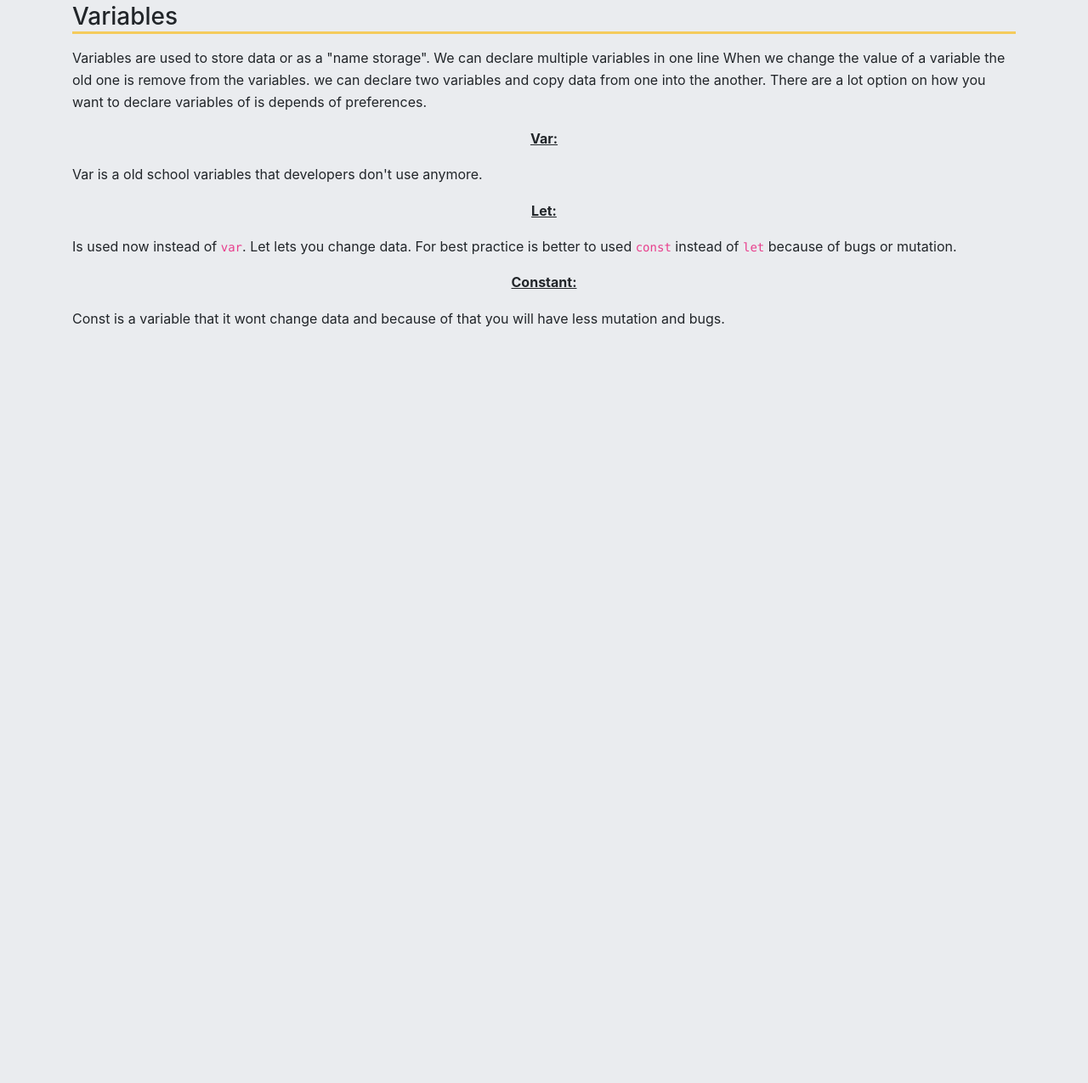
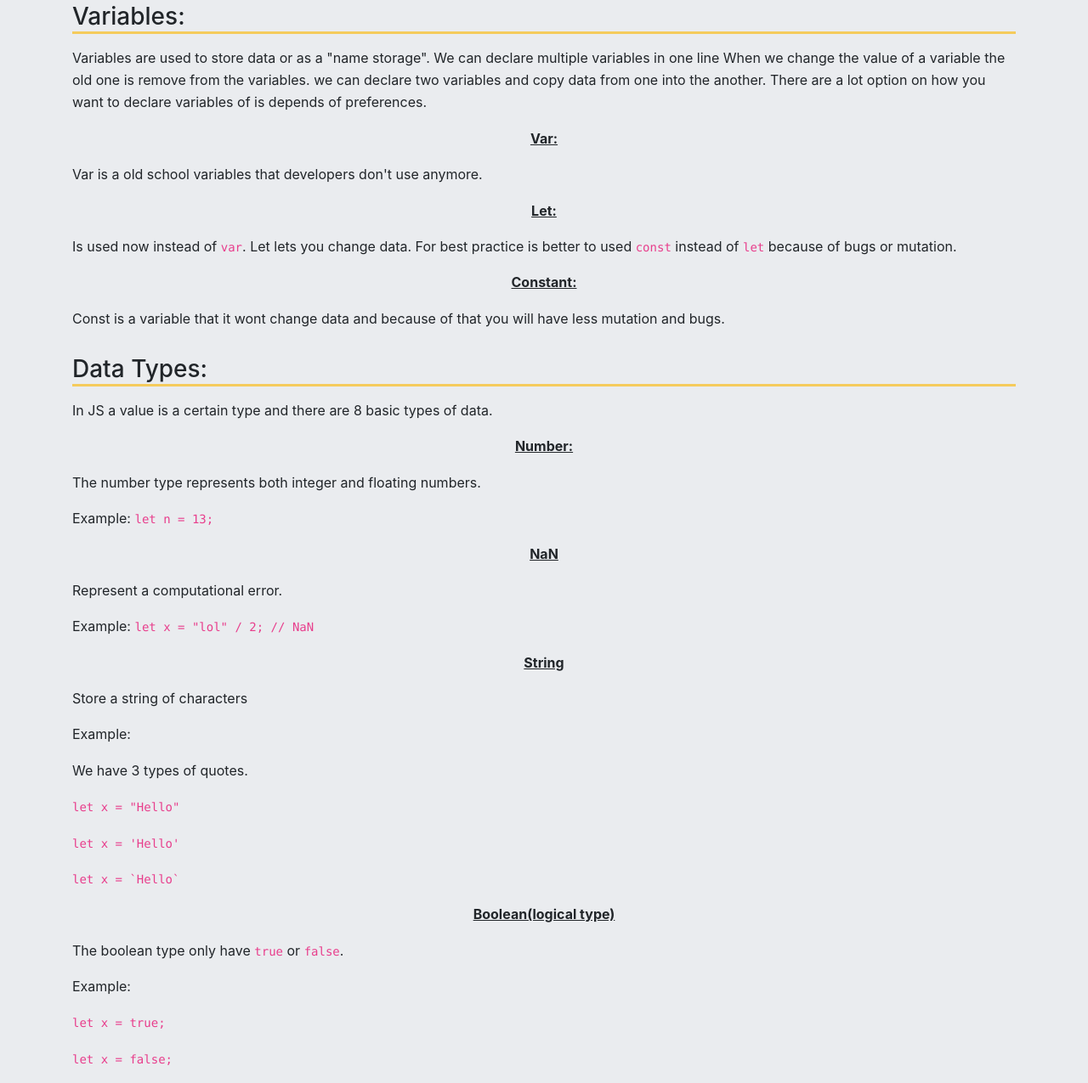
Before and after one commit to kopg1991/blog, a plain HTML site: page html/js.html in a window 1280 px wide. Shown: the part 841-2116 px from the top of the page at 85% size. Before the commit the page ends 1245 px from the top, so only its background shows below. Drawn offline with nearby package versions, Linux system fonts and the light colour scheme.

Commit message:
add info

```diff
--- a/html/js.html
+++ b/html/js.html
@@ -43,17 +43,17 @@
     <div class="titleTable">
         <h3 class="titleLibrary tableItem"> <a href="#useStrict" class="titleAnchor">'use strict'</a></h3>
         <h3 class="titleLibrary tableItem"> <a href="#variables" class="titleAnchor">Variables</a></h3>
-        <h3 class="titleLibrary tableItem"> <a href="#dataTypes" class="titleAnchor">Snippets</a></h3>
+        <h3 class="titleLibrary tableItem"> <a href="#dataTypes" class="titleAnchor">Data Types</a></h3>
         <h3 class="titleLibrary tableItem"> <a href="js.html" class="titleAnchor"> String and Template literals</a></h3>
         <h3 class="titleLibrary tableItem"> <a href="#dataTypes" class="titleAnchor">React</a></h3>
         <h3 class="titleLibrary tableItem"> <a href="#dataTypes" class="titleAnchor">API</a></h3>
     </div>
 
-   <h3 class="displayContent" id="useStrict">'use strict':</h3>
+   <h3 class="displayContent" id="useStrict">use strict:</h3>
     <p> The used of <code>'use strict'</code>. The <code>'use strict'</code> always will be in first line
     of your code also it will help you to find bugs and errors. When you used "classes and "modules"
     you don't have to use it.</p>
-    <h3 class="displayContent" id="variables">Variables</h3>
+    <h3 class="displayContent" id="variables">Variables:</h3>
     <p>Variables are used to store data or as a "name storage". We can declare multiple variables in
       one line When we change the value of a variable the old one is remove from the variables. we
       can declare two variables and copy data from one into the another. There are a lot option on
@@ -66,6 +66,28 @@
     of <code>let</code> because of bugs or mutation. </p>
     <p class="subTitle">Constant:</p>
     <p>Const is a variable that it wont change data and because of that you will have less mutation and bugs.</p>
+    <h3 class="displayContent" id="dataTypes">Data Types:</h3>
+    <p>In JS a value is a certain type and there are 8 basic types of data.</p>
+    <p class="subTitle">Number:</p>
+    <p>The number type represents both integer and floating numbers.</p>
+    <p>Example: <code>let n = 13;</code></p>
+    <p class="subTitle">NaN</p>
+    <p>Represent a computational error.</p>
+    <p>Example: <code>let x = "lol" / 2; // NaN</code></p>
+    <p class="subTitle">String</p>
+    <p>Store a string of characters</p>
+    <p>Example:</p>
+    <p>We have 3 types of quotes.</p>
+    <p><code>let x = "Hello"</code></p>
+    <p><code>let x = 'Hello'</code></p>
+    <p><code>let x = `Hello`</code></p>
+    <p class="subTitle">Boolean(logical type)</p>
+    <p>The boolean type only have <code>true</code> or <code>false</code>.</p>
+    <p>Example: </p>
+    <p><code>let x = true;</code></p>
+    <p><code>let x = false;</code></p>
+
+
 
 
 
```
